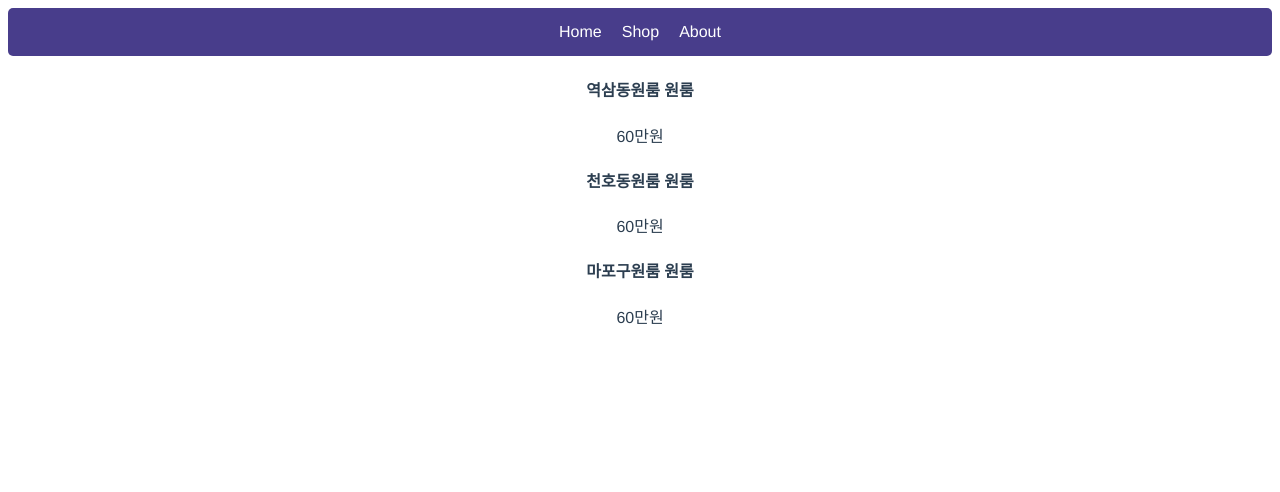
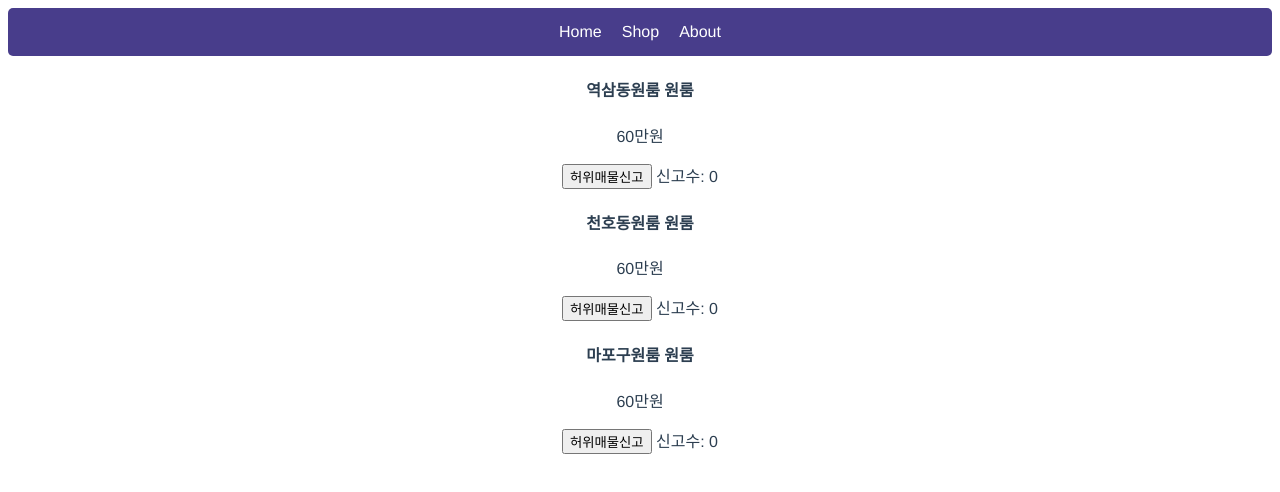
Before and after one commit to devLsy/vue-1, a Vue app: page / in a window 1280 px wide. Shown: the top 492 px of the page. Built offline with nearby package versions, Linux system fonts and the light colour scheme.

Commit message:
허위매물 신고 버튼 클릭 시 신고수 1씩 증가

```diff
--- a/src/App.vue
+++ b/src/App.vue
@@ -7,6 +7,7 @@
   <div v-for="(item, i) in products" :key="item">
     <h4>{{ products[i]}} 원룸</h4>
     <p>60만원</p>
+    <button @click="add">허위매물신고</button> <span>신고수: {{ counter }}</span>
   </div>
 </template>
 
@@ -17,9 +18,15 @@ export default {
   name: 'App',
   data() {
     return {
+      counter: 0,
       products: ['역삼동원룸', '천호동원룸', '마포구원룸'],
       menus: ['Home', 'Shop', 'About'],
     }
+  },
+  methods: {
+    add() {
+      this.counter ++;
+    },
   },
   components: {
 
```
